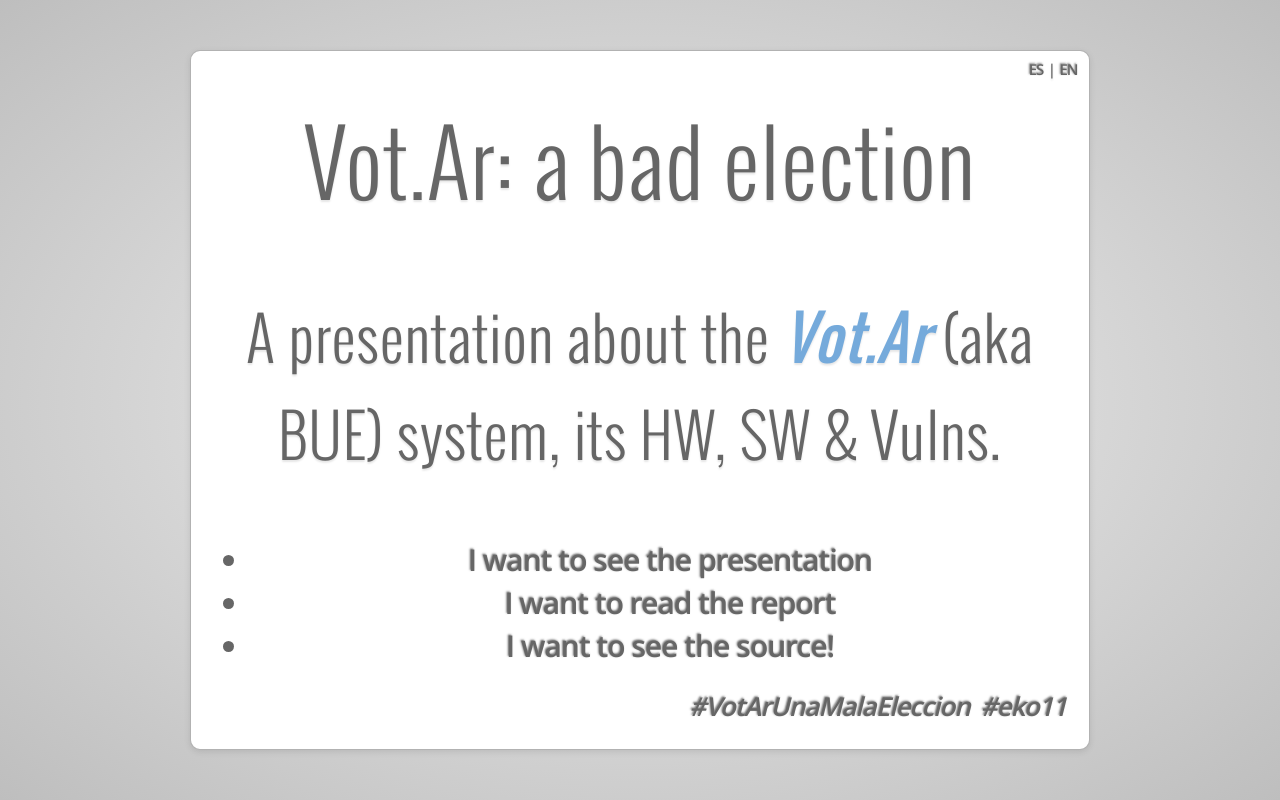
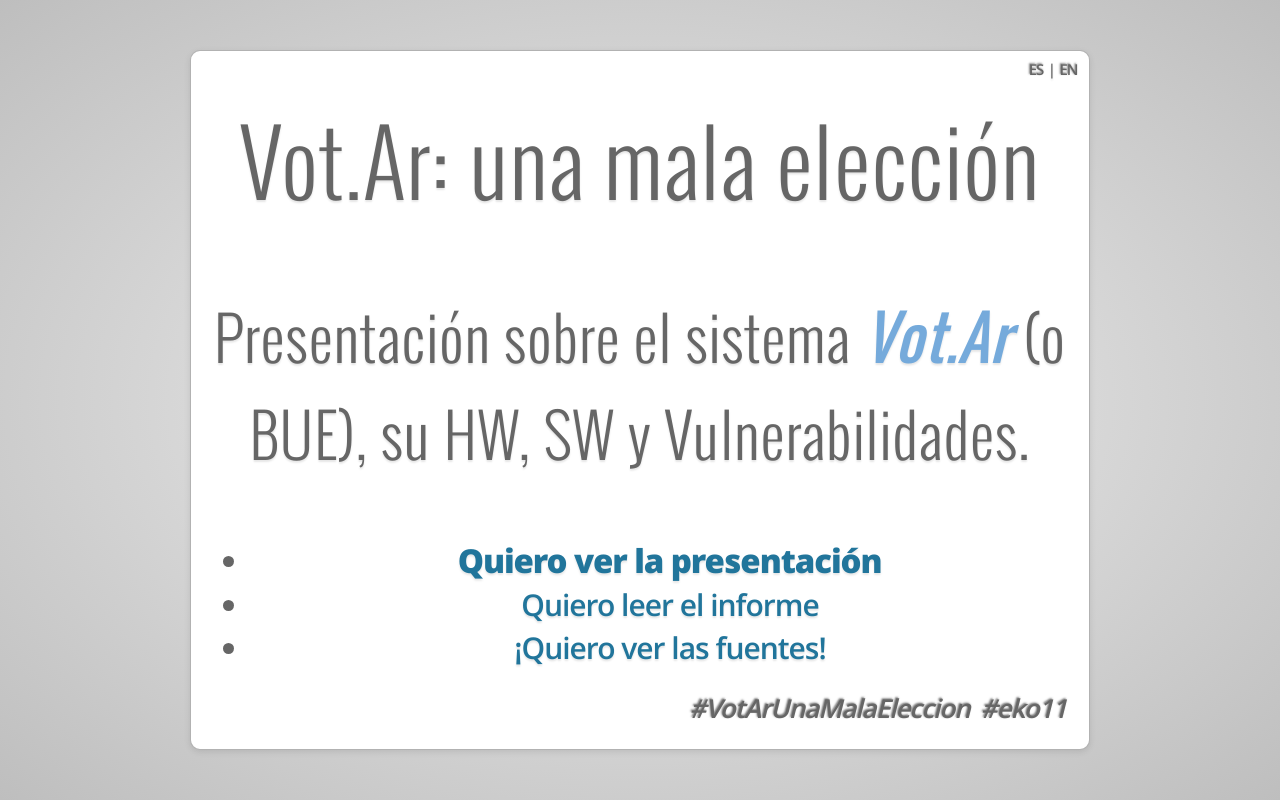
Before and after one commit to HacKanCuBa/informe-votar, a PHP site: page /index.php in a window 1280 px wide. Run offline with PHP 8.4, Linux system fonts and the light colour scheme.

Commit message:
Changed links class in the index

```diff
--- a/Presentacion/EKOparty/index.php
+++ b/Presentacion/EKOparty/index.php
@@ -9,7 +9,7 @@
 /**
  * Default language
  */
-define('LANG_DEFAULT', 'en');
+define('LANG_DEFAULT', 'es');
 
 /**
  * Global to set the language
@@ -137,7 +137,7 @@
 
 	<div id="impress">
                 <!-- welcome -->
-                <div id="title" class="step slide" data-x="0" data-y="0" data-scale="1">
+                <div id="title" class="step slide anim" data-x="0" data-y="0" data-scale="1">
                         <div class="right txt-tiny" style="padding-right: 10px;"><a href="?lang=es" class="link-shadow">ES</a> | <a href="?lang=en" class="link-shadow">EN</a></div>
 <?php if ($lang == 'es') { ?>
                         <h1 style="text-align: center;">Vot.Ar: una mala elecci&oacute;n</h1>
@@ -145,9 +145,9 @@
                         <h3>Presentaci&oacute;n sobre el sistema <i class="flag-blue">Vot.Ar</i> (o BUE), su HW, SW y Vulnerabilidades.</h3>
                         <br />
                         <ul>
-                                <li><a class="link-shadow" href="vot_ar_una_mala_eleccion.php" target="_self">Quiero ver la presentaci&oacute;n</a></li>
-                                <li><a class="link-shadow" href="/vot-ar-una-mala-eleccion" target="_self">Quiero leer el informe</a></li>
-                                <li><a class="link-shadow" href="https://github.com/HacKanCuBa/informe-votar" target="_blank">¡Quiero ver las fuentes!</a></li>
+                                <li><b class="scaling"><a class="link" href="vot_ar_una_mala_eleccion.php" target="_self">Quiero ver la presentaci&oacute;n</a></b></li>
+                                <li><a class="link" href="/vot-ar-una-mala-eleccion" target="_self">Quiero leer el informe</a></li>
+                                <li><a class="link" href="https://github.com/HacKanCuBa/informe-votar" target="_blank">¡Quiero ver las fuentes!</a></li>
                         </ul>
 <?php } elseif ($lang == 'en') { ?>
                         <h1 style="text-align: center;">Vot.Ar: a bad election</h1>
@@ -155,9 +155,9 @@
                         <h3>A presentation about the <i class="flag-blue">Vot.Ar</i> (aka BUE) system, its HW, SW & Vulns.</h3>
                         <br />
                         <ul>
-                                <li><a class="link-shadow" href="vot_ar_a_bad_election.php" target="_self">I want to see the presentation</a></li>
-                                <li><a class="link-shadow" href="/vot-ar-a-bad-election" target="_self">I want to read the report</a></li>
-                                <li><a class="link-shadow" href="https://github.com/HacKanCuBa/informe-votar" target="_blank">I want to see the source!</a></li>
+                                <li><b class="scaling"><a class="link" href="vot_ar_a_bad_election.php" target="_self">I want to see the presentation</a></b></li>
+                                <li><a class="link" href="/vot-ar-a-bad-election" target="_self">I want to read the report</a></li>
+                                <li><a class="link" href="https://github.com/HacKanCuBa/informe-votar" target="_blank">I want to see the source!</a></li>
                         </ul>
 <?php } ?>
                         <p class="footnote"><a class="link-shadow" href="https://twitter.com/hashtag/VotArUnaMalaEleccion" target="_blank">#VotArUnaMalaEleccion</a> <a class="link-shadow" href="https://twitter.com/hashtag/eko11" target="_blank">#eko11</a></p>
```
